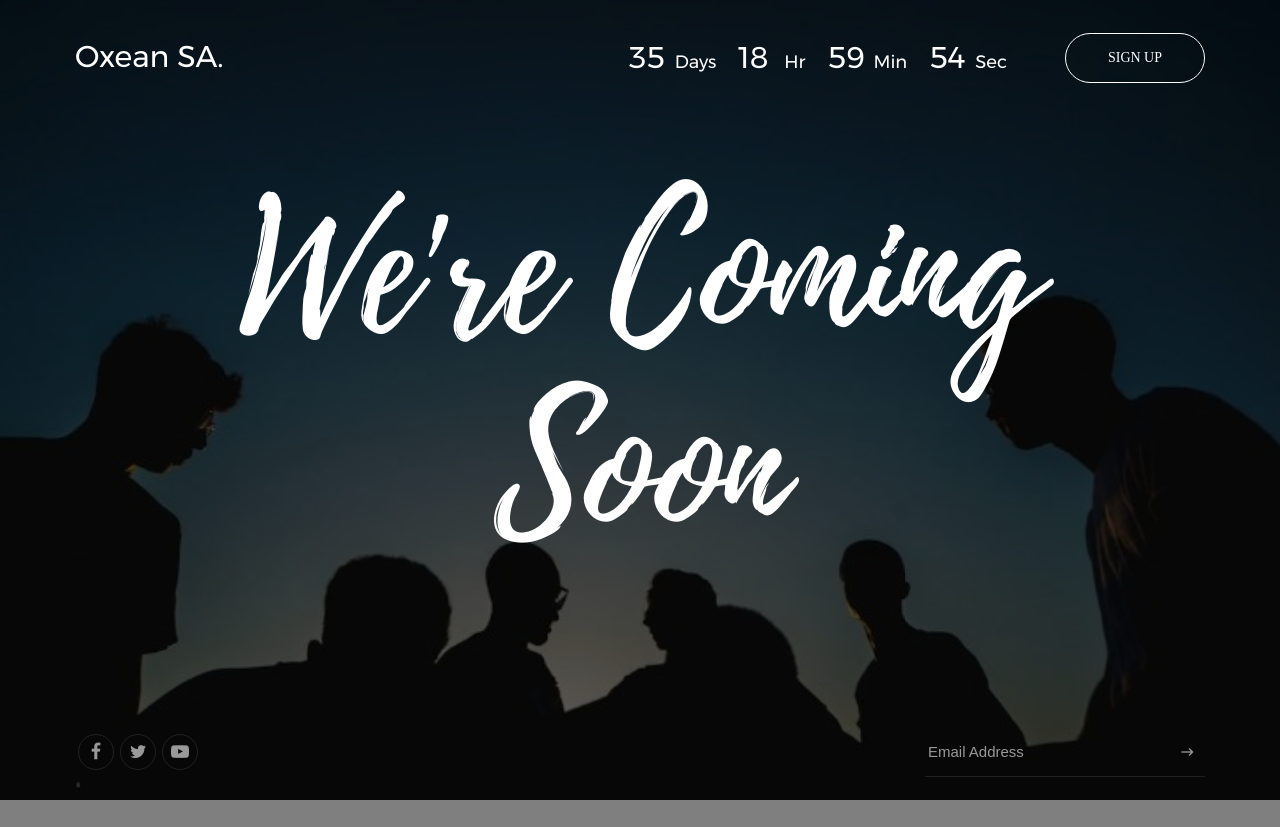
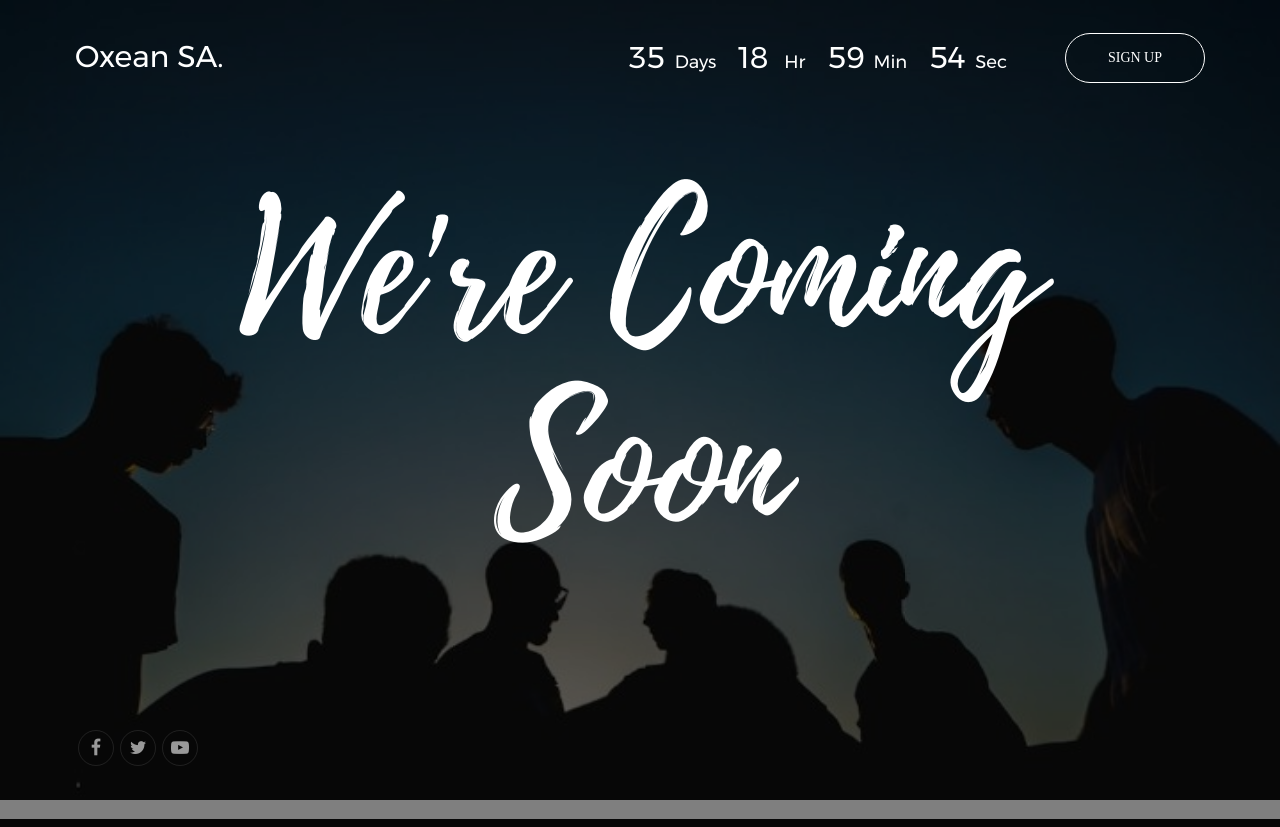
Before and after one commit to OxeanSA/cmenv, a Flask app: page / in a window 1280 px wide. Run offline with Flask 2, Linux system fonts and the light colour scheme; parts of the project's set-up code (start-up, migrations or seed data) failed here and were passed over; some libraries are stand-ins or nearby versions; some web fonts are replaced.

Commit message:
Updated index.html

```diff
--- a/osacs/templates/index.html
+++ b/osacs/templates/index.html
@@ -88,16 +88,6 @@
 					<i class="fa fa-youtube-play"></i>
 				</a>
 			</div>
-
-			<form class="contact100-form validate-form m-t-10 m-b-10">
-				<div class="wrap-input100 validate-input m-lr-auto-lg" data-validate = "Email is required: ex@abc.xyz">
-					<input class="s2-txt1 placeholder0 input100 trans-04" type="text" name="email" placeholder="Email Address">
-
-					<button class="flex-c-m ab-t-r size4 s1-txt1 hov1">
-						<i class="zmdi zmdi-long-arrow-right fs-16 cl1 trans-04"></i>
-					</button>
-				</div>
-			</form>
 		</div>
 	</div>
 
```
